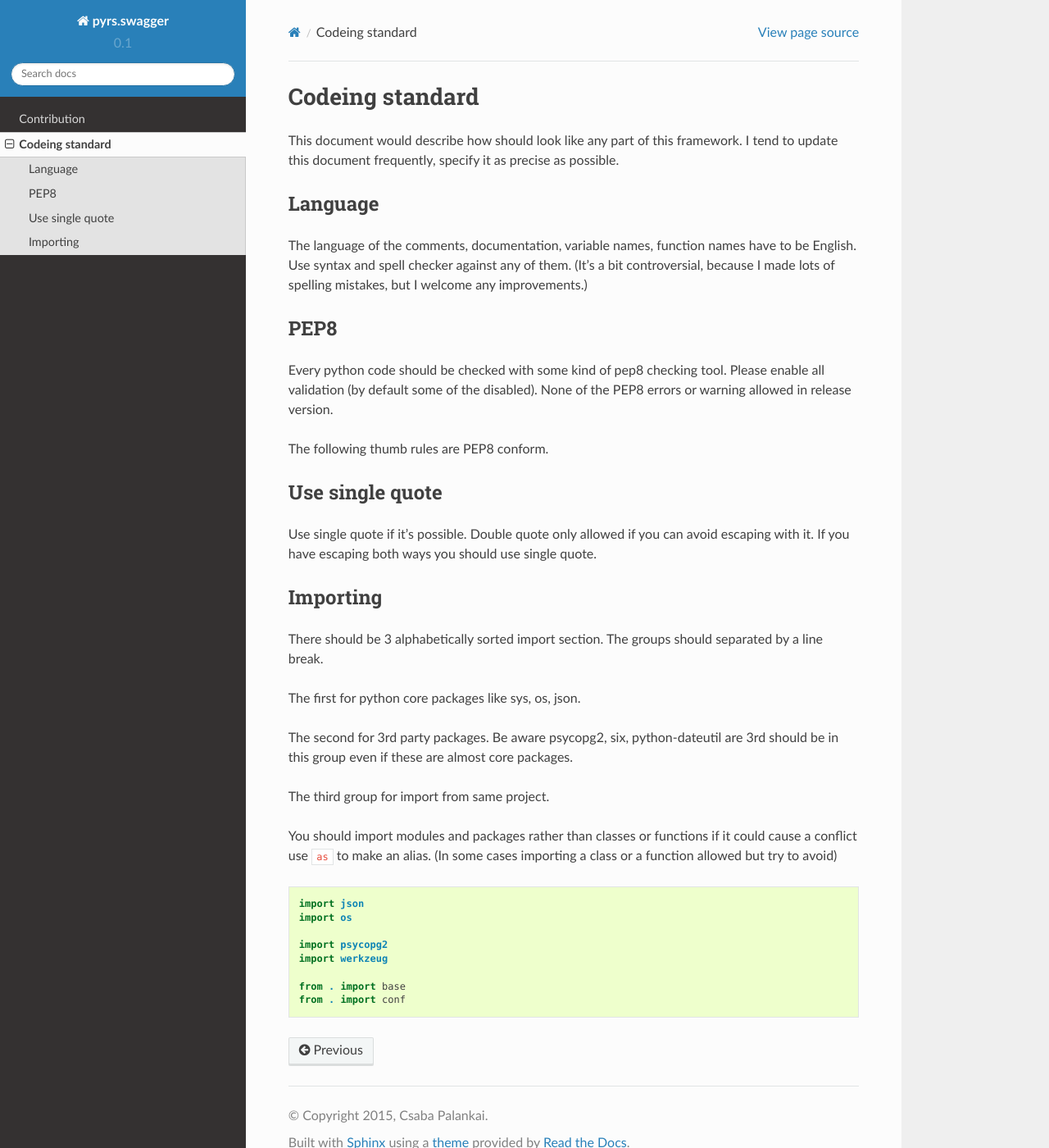
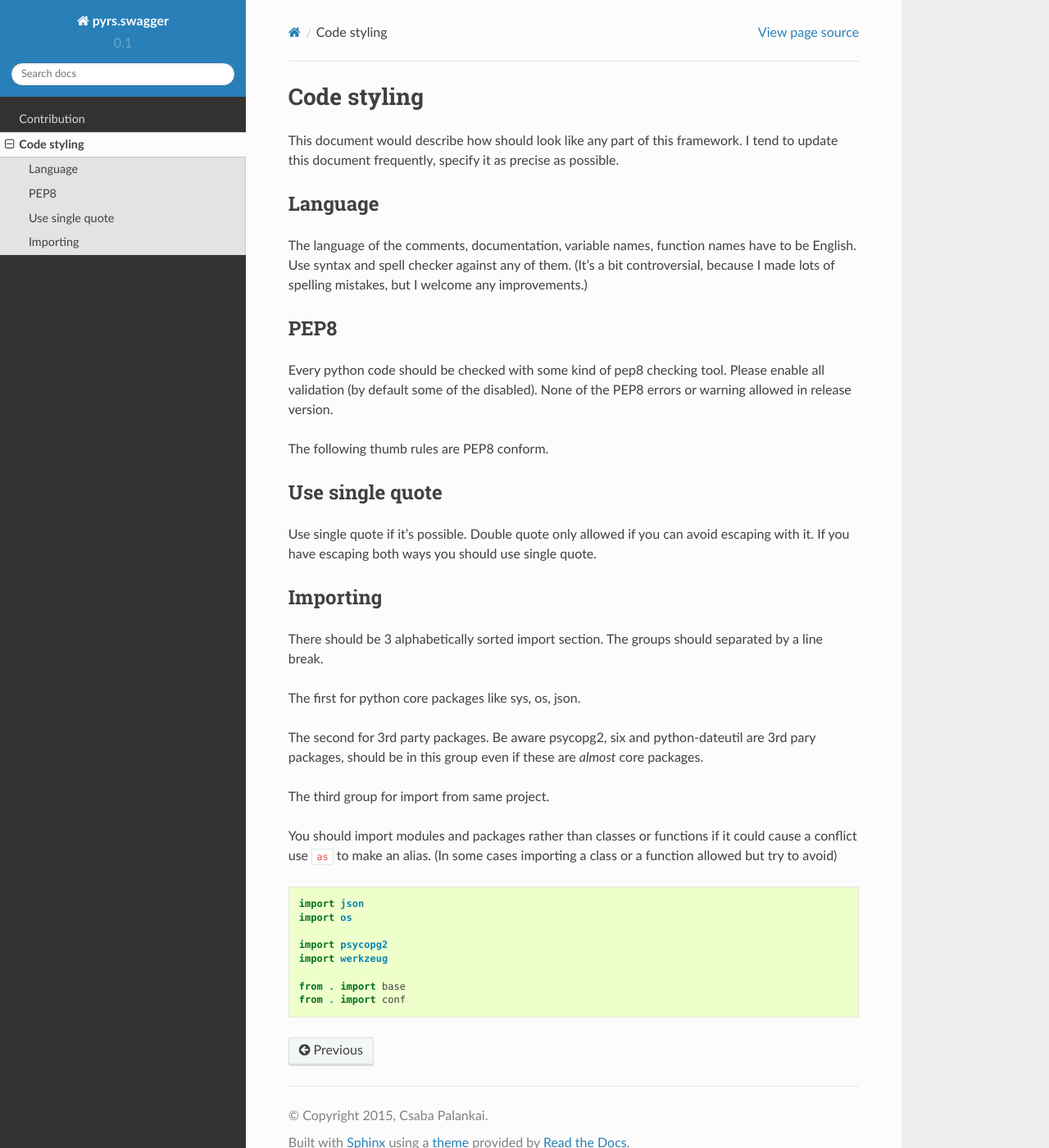
Before and after one commit to palankai/pyrs-swagger, a Sphinx documentation site: the page built from docs/codestyle.rst, in a window 1280 px wide and 1400 px high. Shown: the whole window at 82% size. Built offline with Sphinx 7.4.7 and the Read the Docs theme 2.0.0, drawn with Linux system fonts in a browser that asks for light colours.

Commit message:
Fix spelling mistakes

```diff
--- a/docs/codestyle.rst
+++ b/docs/codestyle.rst
@@ -1,6 +1,6 @@
-================
-Codeing standard
-================
+============
+Code styling
+============
 
 This document would describe how should look like any part of this framework.
 I tend to update this document frequently,  specify it as precise as possible.
@@ -36,8 +36,9 @@ separated by a line break.
 
 The first for python core packages like sys, os, json.
 
-The second for 3rd party packages. Be aware psycopg2, six, python-dateutil are
-3rd should be in this group even if these are almost core packages.
+The second for 3rd party packages. Be aware psycopg2, six and python-dateutil
+are 3rd pary packages, should be in this group even if these are *almost*
+core packages.
 
 The third group for import from same project.
 
```
